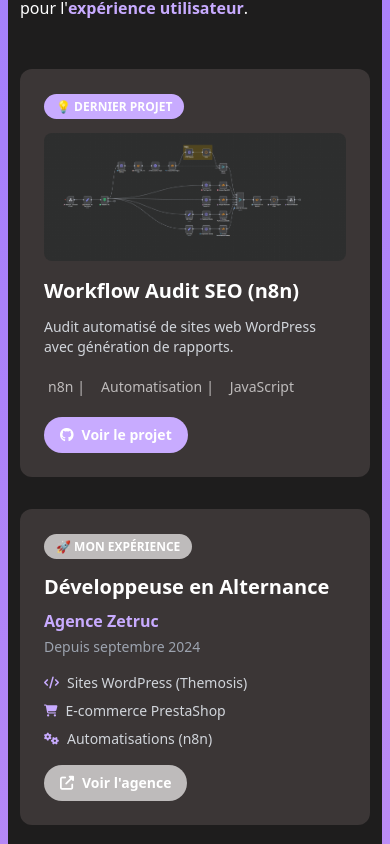
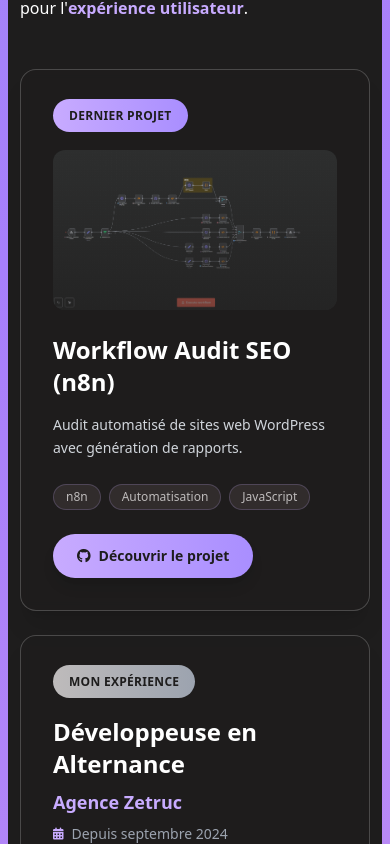
Before and after one commit to DerouillonAlice/portfolio, a Vue app: page / in a window 390 px wide. Shown: the part 860-1704 px from the top of the page. Built offline with nearby package versions, Linux system fonts and the light colour scheme.

Commit message:
fix: enhance layout

```diff
--- a/src/App.vue
+++ b/src/App.vue
@@ -15,18 +15,18 @@
         <!-- Contenu principal -->
         <div class="lg:overflow-y-auto lg:scrollbar-hide lg:h-full overflow-x-hidden">
           <div class="w-full max-w-[1536px] mx-auto h-full">
-            <div class="content rounded-2xl bg-background flex flex-col min-h-full overflow-hidden">
+            <div class="content rounded-2xl bg-background flex flex-col h-full overflow-hidden">
               <div class="flex-shrink-0 p-5 sm:p-6 xs:p-12 pb-0">
                 <Navbar />
               </div>
 
-              <div class="flex-1 px-3 sm:px-6 xs:px-12 pb-3 sm:pb-6 xs:pb-12 overflow-x-hidden">
+              <div class="flex-1 px-3 sm:px-6 xs:px-12 pb-3 sm:pb-6 xs:pb-12 overflow-x-hidden h-full">
                 <transition name="page" mode="out-in">
-                  <router-view :key="$route.fullPath" />
+                  <router-view :key="$route.fullPath" class="h-full" />
                 </transition>
               </div>
 
-              <div class="flex-shrink-0 p-3 sm:p-6 xs:p-12 pt-0">
+              <div class="flex-shrink-0 pb-3 px-3 sm:px-6 xs:px-10 pt-0">
                 <Footer />
               </div>
             </div>
@@ -168,24 +168,28 @@
 /* Transitions pour les pages */
 .page-enter-active, .page-leave-active {
   transition: all 0.5s cubic-bezier(0.23, 1, 0.32, 1);
+  height: 100%;
 }
 
 .page-enter-from {
   opacity: 0;
   transform: translateY(30px);
   filter: blur(3px);
+  height: 100%;
 }
 
 .page-leave-to {
   opacity: 0;
   transform: translateY(-30px);
   filter: blur(3px);
+  height: 100%;
 }
 
 .page-enter-to, .page-leave-from {
   opacity: 1;
   transform: translateY(0);
   filter: blur(0);
+  height: 100%;
 }
 
 </style>
--- a/src/views/Accueil.vue
+++ b/src/views/Accueil.vue
@@ -1,6 +1,6 @@
 <template>
   <div class="text-white ">
-    <div class="mb-8">
+    <div class="mb-4">
       <div class="relative mb-10 lg:pl-8">
         <h1 class="h1">A propos</h1>
         <div class="absolute -bottom-4 lg:left-10 h-2 w-36 bg-primary rounded-full"></div>
@@ -26,68 +26,78 @@
 
       <!-- Section CTA -->
       <div class="mt-12">
-
-        <div class="grid grid-cols-1 lg:grid-cols-2 gap-8 mb-12">
+        <div class="grid grid-cols-1 lg:grid-cols-2 gap-6">
 
           <!-- Mon Dernier Projet -->
-          <div class="bg-background2 p-6 rounded-xl">
-            <div class="mb-4">
-              <span class="bg-primary text-dark px-3 py-1 rounded-full text-xs font-semibold">💡 DERNIER PROJET</span>
+          <div class="bg-background/80 backdrop-blur-sm border border-white/20 p-8 rounded-2xl shadow-xl  transition-all duration-300 ">
+            <div class="mb-6">
+              <span class="bg-gradient-to-r from-primary to-primaryhover text-background px-4 py-2 rounded-full text-xs font-semibold uppercase tracking-wide">
+               Dernier Projet
+              </span>
             </div>
 
-            <img :src="latestProject.imageUrl" :alt="latestProject.title" class="rounded-lg w-full h-32 object-cover mb-4">
+            <div class="relative mb-6 overflow-hidden rounded-xl">
+              <img :src="latestProject.imageUrl" :alt="latestProject.title" class="w-full h-40 object-cover transition-transform duration-300 group-hover:scale-105">
+              <div class="absolute inset-0 bg-gradient-to-t from-background/60 to-transparent"></div>
+            </div>
 
-            <h3 class="text-xl font-bold mb-3">{{ latestProject.title }}</h3>
-            <p class="text-gray-300 text-sm mb-4">{{ latestProject.description }}</p>
+            <h3 class="text-2xl font-bold mb-4 text-white group-hover:text-primary transition-colors duration-300">{{ latestProject.title }}</h3>
+            <p class="text-gray-300 text-sm mb-6 leading-relaxed">{{ latestProject.description }}</p>
 
-            <div class="flex space-x-1 text-sm whitespace-nowrap overflow-hidden mb-4">
-              <span v-for="(tag, index) in latestProject.tags.slice(0, 3)" :key="tag" class="text-secondary px-1 py-1 rounded">
-                {{ tag }}<span v-if="index < Math.min(latestProject.tags.length, 3) - 1" class="mx-1">|</span>
+            <div class="flex flex-wrap gap-2 mb-6">
+              <span v-for="tag in latestProject.tags.slice(0, 3)" :key="tag" class="bg-background2/70 text-secondary px-3 py-1 rounded-full text-xs font-medium border border-primary/20">
+                {{ tag }}
               </span>
             </div>
 
             <a :href="latestProject.link" target="_blank"
-              class="inline-flex items-center gap-2 bg-primary hover:bg-white text-dark hover:text-primary px-4 py-2 rounded-full text-sm font-semibold transition-all">
+              class="inline-flex items-center gap-2 bg-gradient-to-r from-primary to-primaryhover hover:from-primaryhover hover:to-primary text-background px-6 py-3 rounded-full text-sm font-semibold transition-all duration-300 hover:scale-105 shadow-lg hover:shadow-xl">
               <i class="fab fa-github" v-if="latestProject.link.includes('github')"></i>
               <i class="fas fa-external-link-alt" v-else></i>
-              Voir le projet
+              Découvrir le projet
             </a>
           </div>
 
           <!-- Mon Expérience -->
-          <div class="bg-background2 p-6 rounded-xl ">
-            <div class="mb-4">
-              <span class="bg-secondary text-dark px-3 py-1 rounded-full text-xs font-semibold">🚀 MON EXPÉRIENCE</span>
+          <div class="bg-background/80 backdrop-blur-sm border border-white/20 p-8 rounded-2xl shadow-xl transition-all duration-300 ">
+            <div class="mb-6">
+              <span class="bg-gradient-to-r from-secondary to-gray-400 text-background px-4 py-2 rounded-full text-xs font-semibold uppercase tracking-wide">
+                Mon Expérience
+              </span>
             </div>
 
-            <h3 class="text-xl font-bold mb-2">Développeuse en Alternance</h3>
-            <div class="text-primary font-bold mb-1">Agence Zetruc</div>
-            <div class="text-gray-400 text-sm mb-4">Depuis septembre 2024</div>
+            <div class="mb-6">
+              <h3 class="text-2xl font-bold mb-2 text-white group-hover:text-primary transition-colors duration-300">Développeuse en Alternance</h3>
+              <div class="text-primary font-bold text-lg mb-2">Agence Zetruc</div>
+              <div class="text-gray-400 text-sm mb-4 flex items-center gap-2">
+                <i class="fas fa-calendar-alt text-primary text-xs"></i>
+                Depuis septembre 2024
+              </div>
+            </div>
 
-            <div class="space-y-2 text-sm text-gray-300 mb-4">
-              <div class="flex items-center gap-2">
-                <i class="fas fa-code text-primary text-xs"></i>
+            <div class="space-y-3 text-sm text-gray-300 mb-6">
+              <div class="flex items-center gap-3 p-2 rounded-lg bg-background2/30 border border-primary/10">
+                <i class="fas fa-code text-primary"></i>
                 <span>Sites WordPress (Themosis)</span>
               </div>
-              <div class="flex items-center gap-2">
-                <i class="fas fa-shopping-cart text-primary text-xs"></i>
+              <div class="flex items-center gap-3 p-2 rounded-lg bg-background2/30 border border-primary/10">
+                <i class="fas fa-shopping-cart text-primary"></i>
                 <span>E-commerce PrestaShop</span>
               </div>
-              <div class="flex items-center gap-2">
-                <i class="fas fa-cogs text-primary text-xs"></i>
+              <div class="flex items-center gap-3 p-2 rounded-lg bg-background2/30 border border-primary/10">
+                <i class="fas fa-cogs text-primary"></i>
                 <span>Automatisations (n8n)</span>
               </div>
             </div>
 
             <a href="https://www.zetruc.fr/" target="_blank"
-              class="inline-flex items-center gap-2 bg-secondary hover:bg-white text-dark hover:text-secondary px-4 py-2 rounded-full text-sm font-semibold transition-all">
+              class="inline-flex items-center gap-2 bg-gradient-to-r from-secondary to-gray-400 hover:from-gray-400 hover:to-secondary text-background px-6 py-3 rounded-full text-sm font-semibold transition-all duration-300 hover:scale-105 shadow-lg hover:shadow-xl">
               <i class="fas fa-external-link-alt"></i>
-              Voir l'agence
+              Découvrir l'agence
             </a>
           </div>
 
         </div>
-
       </div>
 
     </div>
--- a/src/views/Competences.vue
+++ b/src/views/Competences.vue
@@ -1,11 +1,14 @@
 <template>
-  <div class=" mx-auto text-white">
-    <div class="mb-8">
-      <div class="relative mb-10 lg:pl-8">
+  <div class="mx-auto text-white h-full flex flex-col">
+    <div class="flex-shrink-0 ">
+      <div class="relative mb-6 lg:pl-8">
         <h1 class="h1">Compétences</h1>
         <div class="absolute -bottom-4 lg:left-10 h-2 w-36 bg-primary rounded-full"></div>
       </div>
-      <div class="space-y-12 container">
+    </div>
+
+    <div class="flex-1 flex items-center justify-center">
+      <div class="space-y-8 container mx-auto">
         <!-- Slider DÉVELOPPEMENT WEB -->
         <section class="w-2/3 mx-auto px-4">
           <h3 class="text-md text-secondary mb-6 text-center">DÉVELOPPEMENT WEB</h3>
@@ -17,7 +20,7 @@
               focus: 0,
               trimSpace: false,
               breakpoints: {
-                1024: { perPage: 3, gap: '0.75rem' },
+                1150: { perPage: 3, gap: '0.75rem' },
                 768: { perPage: 2, gap: '0.5rem' },
                 640: { perPage: 1, gap: '0.25rem' }
               },
@@ -45,7 +48,7 @@
               focus: 0,
               trimSpace: false,
               breakpoints: {
-                1024: { perPage: 3, gap: '0.75rem' },
+                1150: { perPage: 3, gap: '0.75rem' },
                 768: { perPage: 2, gap: '0.5rem' },
                 640: { perPage: 1, gap: '0.25rem' }
               },
@@ -73,7 +76,7 @@
               focus: 0,
               trimSpace: false,
               breakpoints: {
-                1024: { perPage: 3, gap: '0.75rem' },
+                1150: { perPage: 3, gap: '0.75rem' },
                 768: { perPage: 2, gap: '0.5rem' },
                 640: { perPage: 1, gap: '0.25rem' }
               },
@@ -101,7 +104,7 @@
               focus: 0,
               trimSpace: false,
               breakpoints: {
-                1024: { perPage: 3, gap: '0.75rem' },
+                1150: { perPage: 3, gap: '0.75rem' },
                 768: { perPage: 2, gap: '0.5rem' },
                 640: { perPage: 1, gap: '0.25rem' }
               },
--- a/src/views/Portfolio.vue
+++ b/src/views/Portfolio.vue
@@ -1,31 +1,47 @@
 <template>
-  <div class="container mx-auto text-white">
+  <div class="text-white h-full flex flex-col">
+    <div class="flex-shrink-0 mb-8">
       <div class="relative mb-8 lg:pl-8">
         <h1 class="h1">Projets</h1>
-        <div class="absolute -bottom-4 lg:left-10  h-2 w-36 bg-primary rounded-full"></div>
+        <div class="absolute -bottom-4 lg:left-10 h-2 w-36 bg-primary rounded-full"></div>
       </div>
 
-    <div class="flex flex-wrap">
+      <div class="flex flex-wrap justify-center">
         <button :class="{'bg-primary text-white font-bold': selectedCategory === 'Tout', 'text-secondary hover:text-primary': selectedCategory !== 'Tout'}" class="px-4 py-2 mr-2 mb-2 rounded" @click="filterAll">Tout</button>
         <button v-for="category in uniqueCategories" :key="category" :class="{'bg-primary text-white font-bold': selectedCategory === category, 'text-secondary hover:text-primary': selectedCategory !== category}" class="px-4 py-2 mr-2 mb-2 rounded" @click="filterByCategory(category)">{{ category }}</button>
       </div>
+    </div>
 
-    <div class="grid grid-cols-1 sm:grid-cols-2 md:grid-cols-3 gap-4">
-      <div v-if="paginatedProjects.length > 0" v-for="project in paginatedProjects" :key="project.id" class="p-2 rounded-lg transform transition-transform hover:scale-110 relative">
-        <router-link :to="`/portfolio/${project.id}`" class="block">
-          <img :src="project.imageUrl" alt="Image du projet" class="w-full h-36 object-cover mb-2">
-          <h3 class="text-xl text-white font-bold truncate">{{ project.title }}</h3>
+    <div class="flex-1 flex items-center justify-center">
+      <div class="container mx-auto max-w-6xl h-full flex flex-col">
+        <div
+          :class="[
+            'flex-1 grid gap-6 justify-items-center items-stretch',
+            'grid-cols-1 sm:grid-cols-2 lg:grid-cols-3',
+            paginatedProjects.length <= 3 ? 'auto-rows-max' : 'auto-rows-fr'
+          ]"
+          :style="paginatedProjects.length <= 3 ? 'grid-template-rows: repeat(1, minmax(0, 1fr));' : ''"
+        >
+          <div v-if="paginatedProjects.length > 0" v-for="project in paginatedProjects" :key="project.id" class="p-4 rounded-lg transform transition-transform hover:scale-105 relative w-full bg-background/50 backdrop-blur-sm border border-background2/30 flex flex-col h-full">
+            <router-link :to="`/portfolio/${project.id}`" class="block flex flex-col h-full">
+              <img :src="project.imageUrl" alt="Image du projet" class="w-full flex-1 object-cover mb-3 rounded-lg min-h-[120px]">
+              <div class="flex-shrink-0">
+                <h3 class="text-xl text-white font-bold truncate mb-2">{{ project.title }}</h3>
                 <div class="flex space-x-1 text-sm whitespace-nowrap overflow-hidden">
                   <span v-for="(tag, index) in project.tags.slice(0, 3)" :key="tag" class="text-secondary px-1 py-1 rounded">
                     {{ tag }}<span v-if="index < Math.min(project.tags.length, 3) - 1" class="mx-1">|</span>
                   </span>
                 </div>
+              </div>
             </router-link>
           </div>
-      <div v-else class="text-center text-gray-500">Aucun projet ne correspond à ce filtre.</div>
+          <div v-else class="text-center text-gray-500 col-span-full">Aucun projet ne correspond à ce filtre.</div>
         </div>
+
         <div class="flex justify-center mt-4 space-x-2" v-if="totalPages > 1">
           <span v-for="page in totalPages" :key="page" @click="goToPage(page)" :class="{'bg-primary': currentPage === page, 'bg-gray-400': currentPage !== page}" class="w-4 h-4 rounded-full cursor-pointer"></span>
+        </div>
+      </div>
     </div>
   </div>
 </template>
```
Lines whose indentation alone changed are shown as unchanged.
